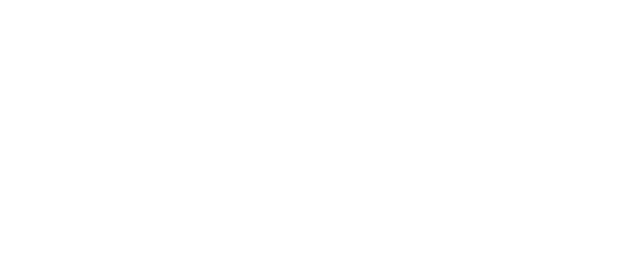
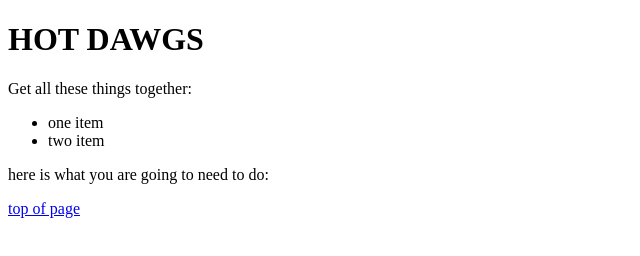
Before and after one commit to rwround/odin-recipies, a plain HTML site: page recipies/hotdog.html in a window 1280 px wide. Shown: the whole page, without its empty margins (0-640 px from the left). Drawn offline with Linux system fonts and the light colour scheme.

Commit message:
added links that return you to the top of the page

```diff
--- a/recipies/hotdog.html
+++ b/recipies/hotdog.html
@@ -7,6 +7,24 @@
     <title>Hot Dogs</title>
 </head>
 <body>
+    <h1>HOT DAWGS</h1>
+
+    <p>Get all these things together:</p>
+
+    <ul>
+        <li>one item</li>
+        <li>two item</li>
+
+
+    </ul>
+
+
+    <p>here is what you are going to need to do:</p>
+
+
+
+    <!-- Hey if you can see this you're one cool dude also line below this brings you to the top of the page-->
+    <a href="#top">top of page</a>
 
 </body>
 </html>
```
Also changed, not shown: recipies/ChickenPotPie.html (+4 -0 lines), recipies/nuggets.html (+5 -0 lines).
